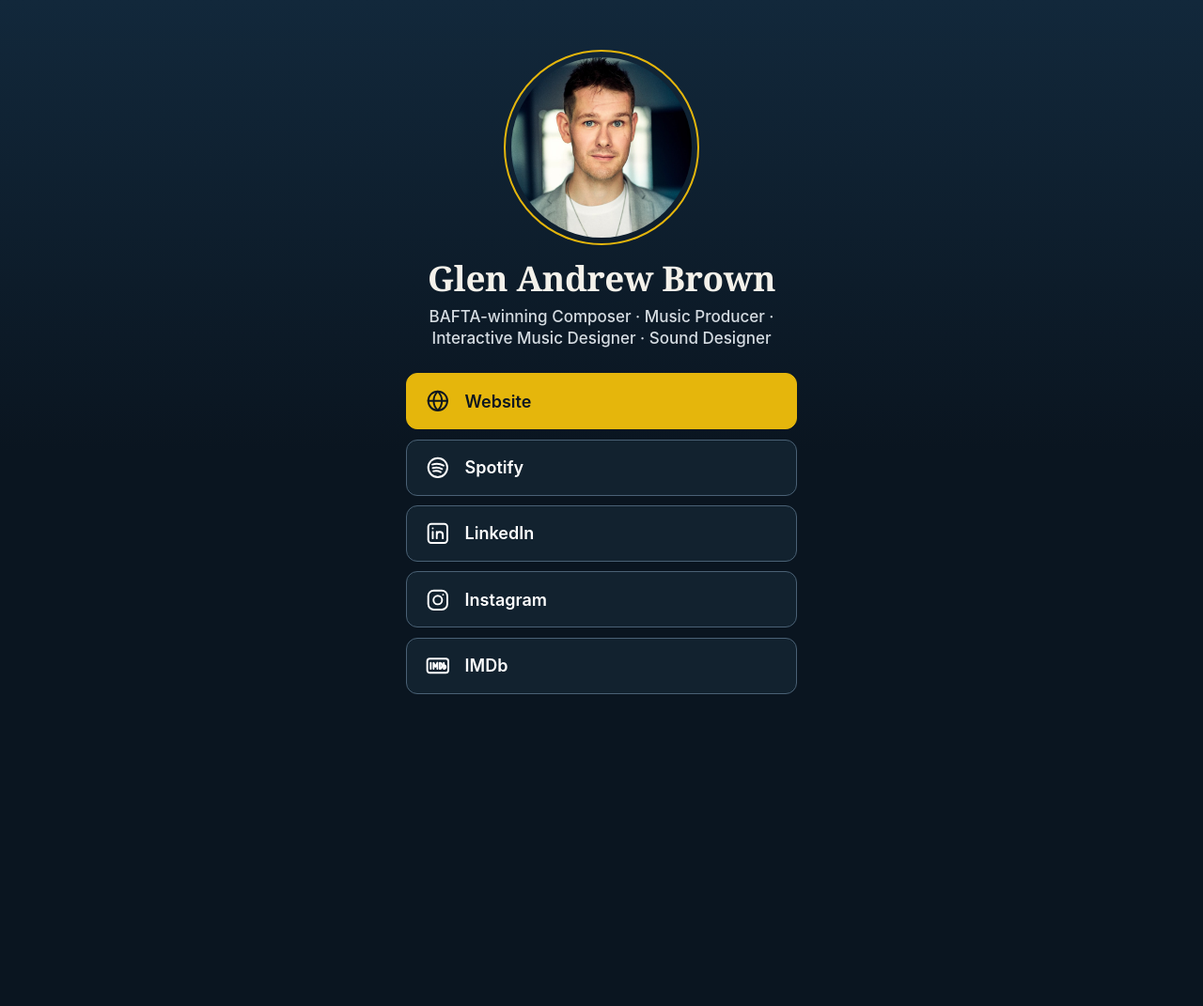
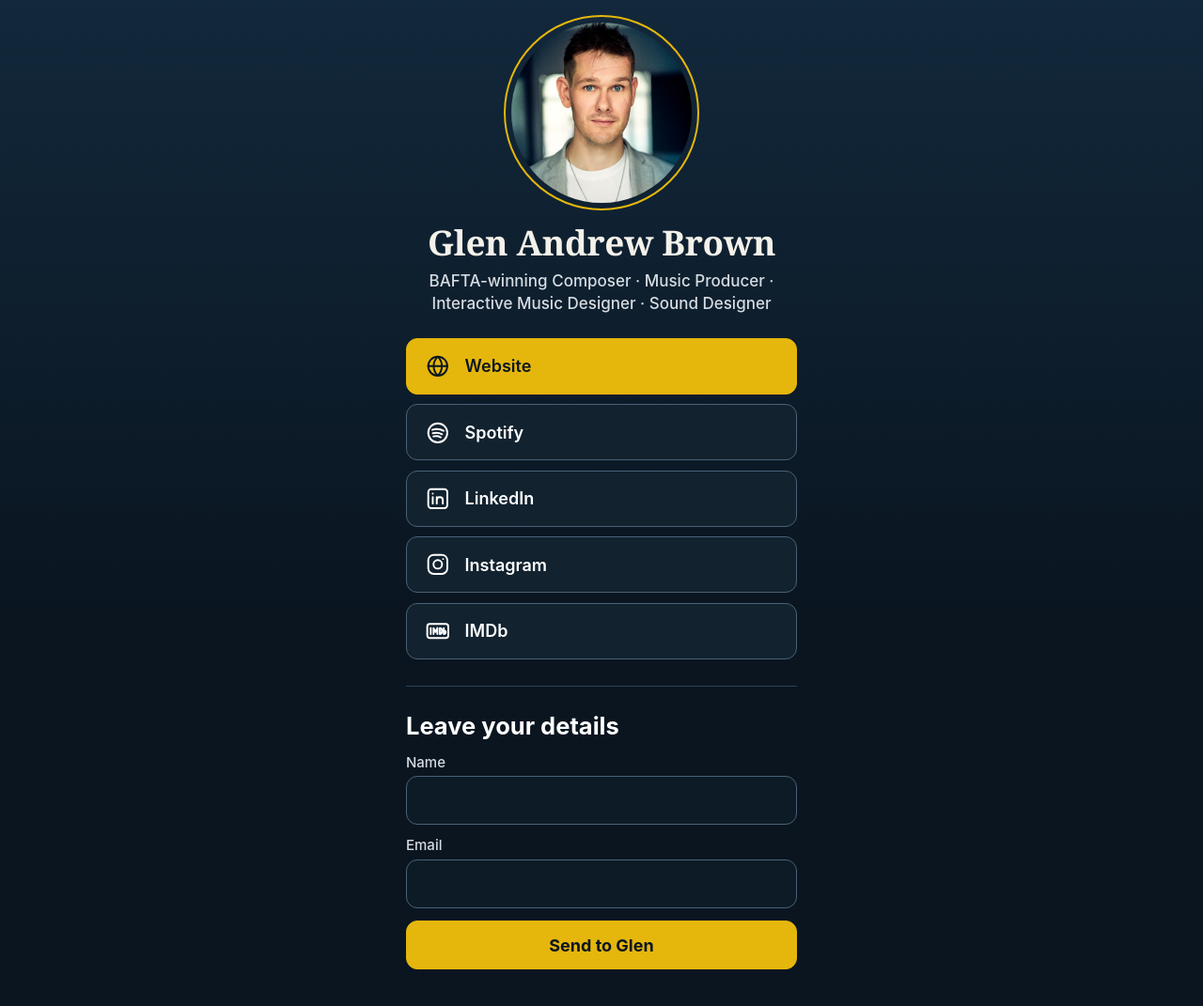
Before and after one commit to glenandrewbrown/hello, a plain HTML site: page index.html in a window 1280 px wide. Shown: the whole page at 94% size. Before the commit the page ends 800 px from the top, so only its background shows below. Drawn offline with Linux system fonts and the light colour scheme.

Commit message:
Details page: a name and email form that opens a message to Glen

```diff
--- a/index.html
+++ b/index.html
@@ -34,6 +34,14 @@ a:hover{border-color:#E5B60C}
 a:active{transform:scale(.98)}
 a:focus-visible{outline:3px solid #fff;outline-offset:3px}
 svg{width:1.6rem;height:1.6rem;flex:none;fill:none;stroke:currentColor;stroke-width:1.8;stroke-linecap:round;stroke-linejoin:round}
+form{margin-top:1.75rem;padding-top:1.5rem;border-top:1px solid #2c4256;display:grid;gap:.65rem}
+h2{font:600 1.125rem/1.2 inherit;font-family:inherit;color:#fff}
+label{display:grid;gap:.3rem;font-size:.9375rem;color:#D5DCE2}
+input,button{font:inherit;min-height:3.25rem;border-radius:.75rem;padding:0 1rem;width:100%}
+input{border:1.5px solid #4a6175;background:#0d1b27;color:#fff;font-size:1.0625rem}
+input:focus-visible,button:focus-visible{outline:3px solid #fff;outline-offset:3px}
+button{border:1.5px solid #E5B60C;background:#E5B60C;color:#0A1520;font-weight:700;font-size:1.125rem;cursor:pointer;margin-top:.2rem}
+#sent{margin:.2rem 0 0;font-size:.9375rem;color:#D5DCE2;text-align:center;min-height:1.4em}
 @media (prefers-reduced-motion:reduce){a{transition:none}a:active{transform:none}}
 </style>
 </head>
@@ -51,6 +59,19 @@ svg{width:1.6rem;height:1.6rem;flex:none;fill:none;stroke:currentColor;stroke-wi
 <li><a href="https://instagram.com/glenandrewbrown"><svg viewBox="0 0 24 24" aria-hidden="true"><rect x="2.5" y="2.5" width="19" height="19" rx="5.5"/><circle cx="12" cy="12" r="4.3"/><path d="M17.3 6.700v.01"/></svg>Instagram</a></li>
 <li><a href="https://www.imdb.com/name/nm13525159/"><svg viewBox="0 0 24 24" aria-hidden="true"><rect x="1.5" y="5" width="21" height="14" rx="2.5"/><path d="M5 9v6M7.8 15V9l1.9 4 1.9-4v6M14 9v6c3 0 3-6 0-6M18 9v6c2.6.2 2.6-3.8 0-3.6"/></svg>IMDb</a></li>
 </ul>
+<!-- shortcut: the button opens the visitor's own email app with the message written (no server here); swap the action for the site's contact relay or a form service when one is public -->
+<form id="say" action="mailto:glen@glenandrewbrown.com?subject=Hello%20from%20your%20details%20page" method="post" enctype="text/plain">
+<h2>Leave your details</h2>
+<label>Name<input name="name" autocomplete="name" required maxlength="120"></label>
+<label>Email<input name="email" type="email" autocomplete="email" inputmode="email" required maxlength="200"></label>
+<button type="submit">Send to Glen</button>
+<p id="sent" role="status"></p>
+</form>
 </main>
+<script>
+document.getElementById('say').addEventListener('submit',function(e){e.preventDefault();var f=e.target,n=f.name.value.trim(),m=f.email.value.trim();
+location.href='mailto:glen@glenandrewbrown.com?subject='+encodeURIComponent('Hello from '+n)+'&body='+encodeURIComponent('Name: '+n+'\nEmail: '+m+'\n\n');
+document.getElementById('sent').textContent='Your email app has opened with the message: press send there.'})
+</script>
 </body>
 </html>
```
